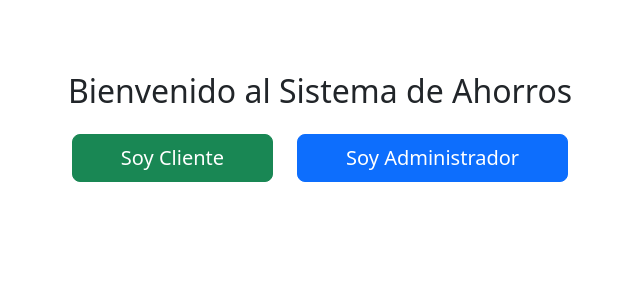
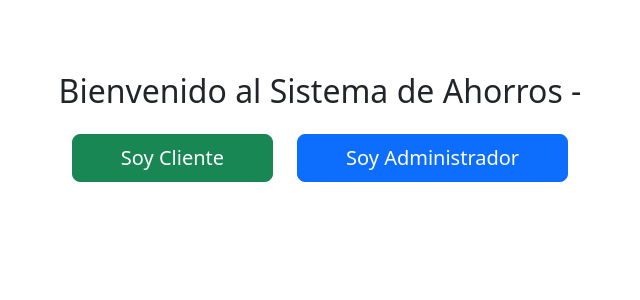
Before and after one commit to juancjaramillo/Ahorros_Fintech, a React (Create React App) app in the folder frontend/: page / in a window 1280 px wide. Shown: the top 300 px of the page, without its empty margins (320-960 px from the left). Built offline with nearby package versions, Linux system fonts and the light colour scheme; no server answers.

Commit message:
prueba con AWS

```diff
--- a/frontend/src/components/Landing.js
+++ b/frontend/src/components/Landing.js
@@ -4,7 +4,7 @@ import { Link } from 'react-router-dom';
 export default function Landing() {
   return (
     <div className="d-flex flex-column align-items-center pt-5">
-      <h2 className="mb-4">Bienvenido al Sistema de Ahorros</h2>
+      <h2 className="mb-4">Bienvenido al Sistema de Ahorros - </h2>
       <div className="d-flex gap-4">
         <Link to="/client-login" className="btn btn-success btn-lg px-5">
           Soy Cliente
```
